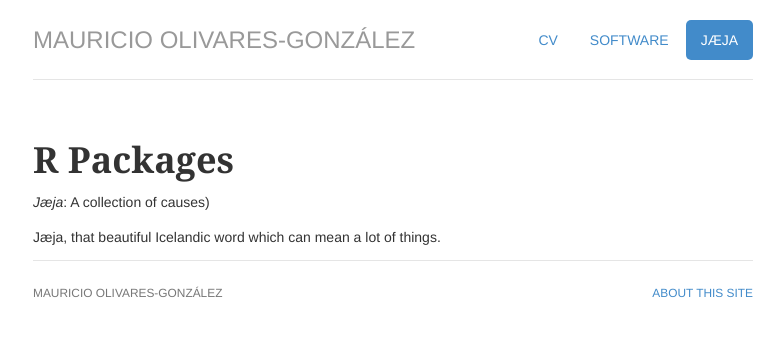
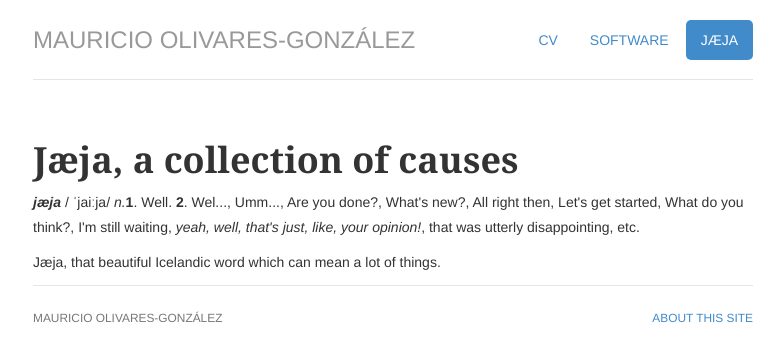
Before and after one commit to mauolivares/mauolivares.github.io, a Jekyll site: the page built from jaeja/index.html, in a window 1280 px wide. Shown: the top 362 px of the page, without its empty margins (247-1031 px from the left). Built offline with Jekyll 4.4.1, drawn with Linux system fonts in a browser that asks for light colours.

Commit message:
modify index file

```diff
--- a/jaeja/index.html
+++ b/jaeja/index.html
@@ -11,10 +11,10 @@ description: A compendium of causes with no apparent direction whatsoever.
 ---
 <div class="row marketing">
 			<div>
-				<span itemprop="rpackages"><h1>R Packages</h1></span>
+				<span itemprop="jaeja"><h1>J&#230;ja, a collection of causes</h1></span>
 
-				<p><em>Jæja</em>: A collection of causes</a></em>)</p>
+				<p><b><i>j&#230;ja</i></b> / ˈjai&#720;ja/ <i>n.</i><b>1</b>. Well. <b>2</b>. Wel..., Umm..., Are you done?, What's new?, All right then, Let's get started, What do you think?, I'm still waiting, <i>yeah, well, that's just, like, your opinion!</i>, that was utterly disappointing, etc.</p>
 
-				<p> Jæja, that beautiful Icelandic word which can mean a lot of things.</p>
+				<p> J&#230;ja, that beautiful Icelandic word which can mean a lot of things.</p>
 
 </div>
```
